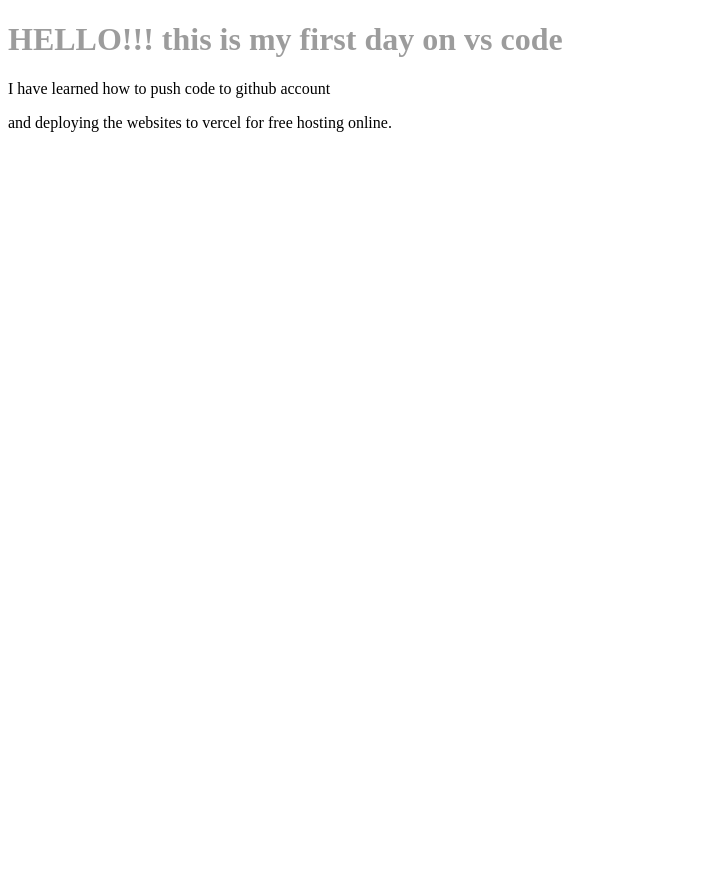
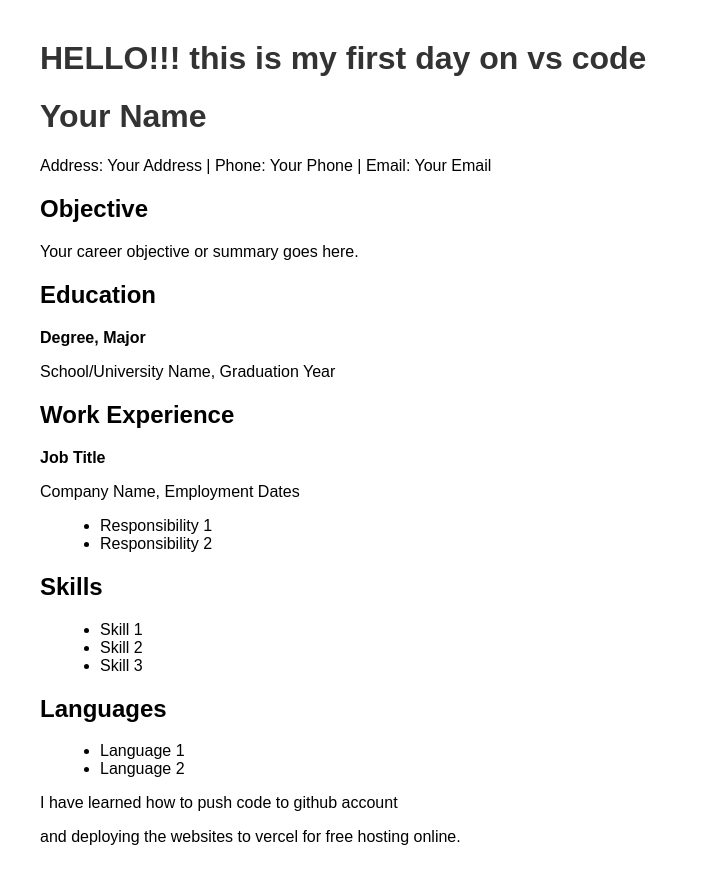
Before and after one commit to Collinslimo/my--practice-folder, a plain HTML site: page index.html in a window 1280 px wide. Shown: the whole page, without its empty margins (0-701 px from the left). Before the commit the page ends 800 px from the top, so only its background shows below. Drawn offline with Linux system fonts and the light colour scheme.

Commit message:
#add items

```diff
--- a/index.html
+++ b/index.html
@@ -5,7 +5,75 @@
         <title>practice makes perfect</title>
         <link rel="stylesheet" type="text/css" href="index.css">
     </header>
-    <body><div><h1>HELLO!!! this is my first day on vs code</h1></div></body>
+    <body><div><h1>HELLO!!! this is my first day on vs code</h1></div>
+        <!DOCTYPE html>
+        <html>
+        <head>
+            <title>Your Name - Curriculum Vitae</title>
+            <style>
+                body {
+                    font-family: Arial, sans-serif;
+                    margin: 40px;
+                }
+                h1 {
+                    color: #333;
+                }
+                .section {
+                    margin-top: 20px;
+                }
+                .section-header {
+                    font-weight: bold;
+                }
+                ul {
+                    list-style: disc;
+                    margin-left: 20px;
+                }
+            </style>
+        </head>
+        <body>
+            <h1>Your Name</h1>
+            <p>Address: Your Address | Phone: Your Phone | Email: Your Email</p>
+
+            <div class="section">
+                <h2 class="section-header">Objective</h2>
+                <p>Your career objective or summary goes here.</p>
+            </div>
+
+            <div class="section">
+                <h2 class="section-header">Education</h2>
+                <p><strong>Degree, Major</strong></p>
+                <p>School/University Name, Graduation Year</p>
+            </div>
+
+            <div class="section">
+                <h2 class="section-header">Work Experience</h2>
+                <p><strong>Job Title</strong></p>
+                <p>Company Name, Employment Dates</p>
+                <ul>
+                    <li>Responsibility 1</li>
+                    <li>Responsibility 2</li>
+                </ul>
+            </div>
+
+            <div class="section">
+                <h2 class="section-header">Skills</h2>
+                <ul>
+                    <li>Skill 1</li>
+                    <li>Skill 2</li>
+                    <li>Skill 3</li>
+                </ul>
+            </div>
+
+            <div class="section">
+                <h2 class="section-header">Languages</h2>
+                <ul>
+                    <li>Language 1</li>
+                    <li>Language 2</li>
+                </ul>
+            </div>
+        </body>
+        </html>
+    </body>
     <p>I have learned how to push code to github account</p>
     <p>and deploying the websites to vercel for free hosting online. </p>
 </html>
```
